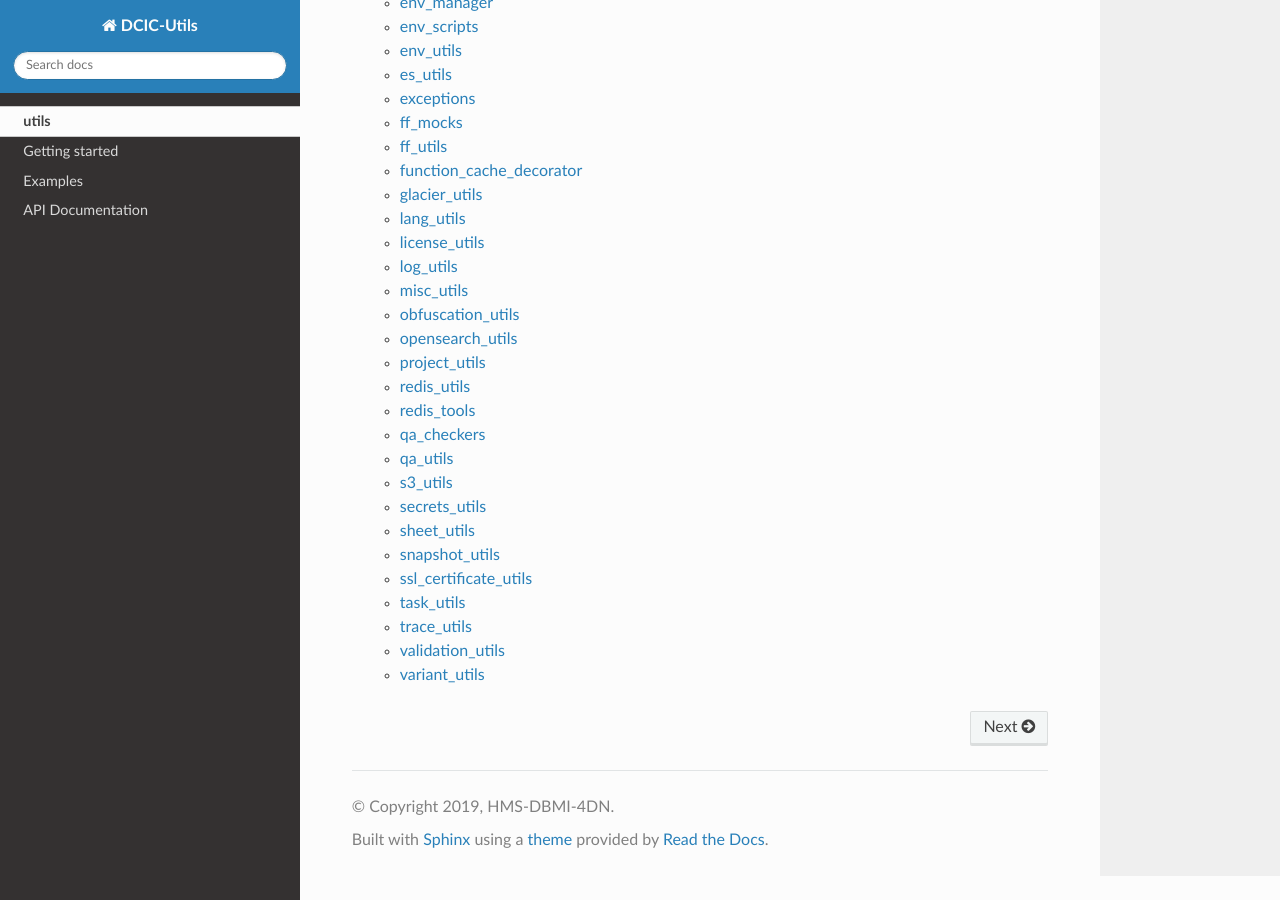
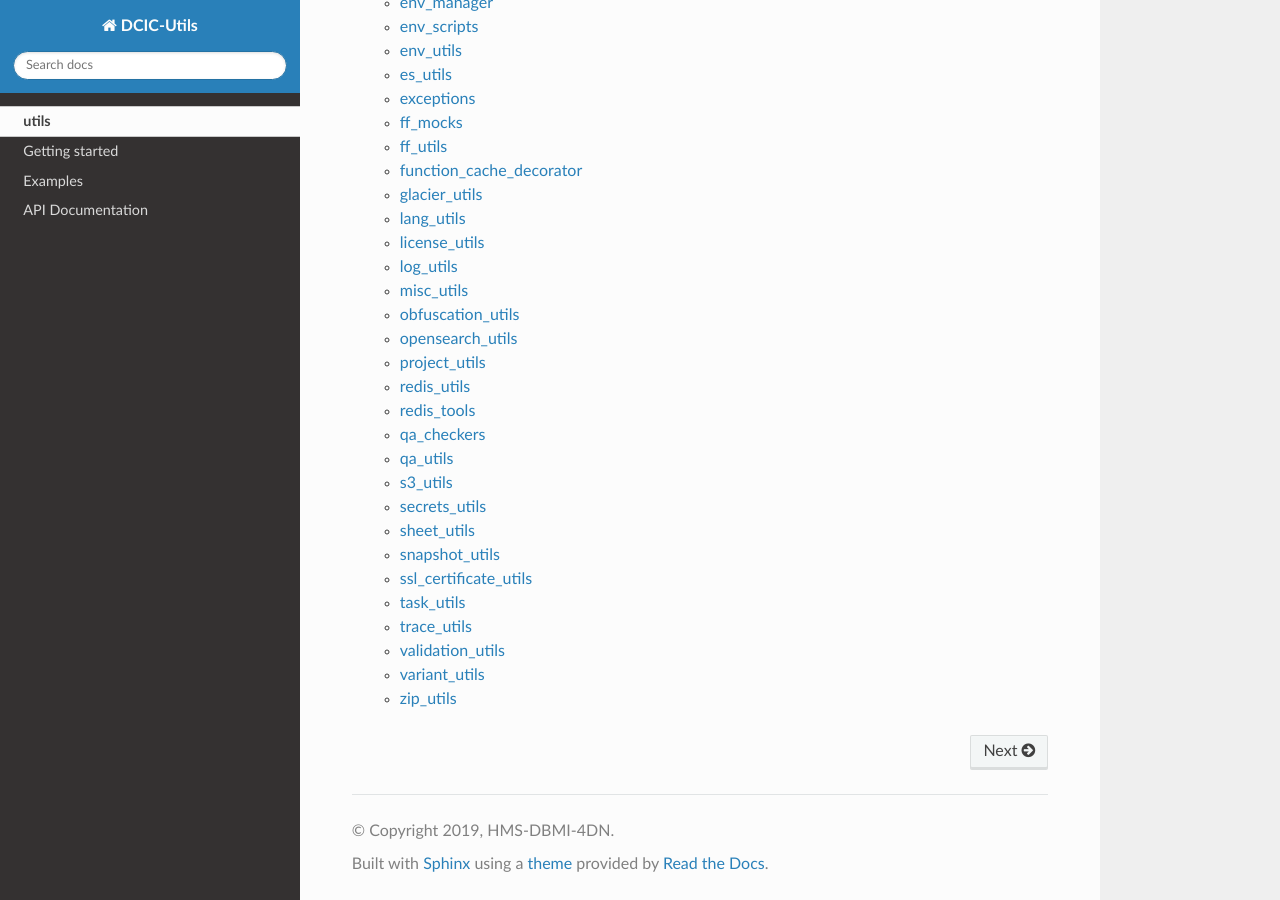
Before and after one commit to 4dn-dcic/utils, a Sphinx documentation site: the page built from docs/source/index.rst, in a window 1280 px wide and 900 px high, scrolled down 1138 px. Built offline with Sphinx 7.4.7 and the Read the Docs theme 2.0.0, drawn with Linux system fonts in a browser that asks for light colours.

Commit message:
Updated rst doc file with zip_utils.

```diff
--- a/docs/source/dcicutils.rst
+++ b/docs/source/dcicutils.rst
@@ -335,3 +335,10 @@
 
 .. automodule:: dcicutils.variant_utils
   :members:
+
+
+zip_utils
+^^^^^^^^^
+
+.. automodule:: dcicutils.zip_utils
+   :members:
```
